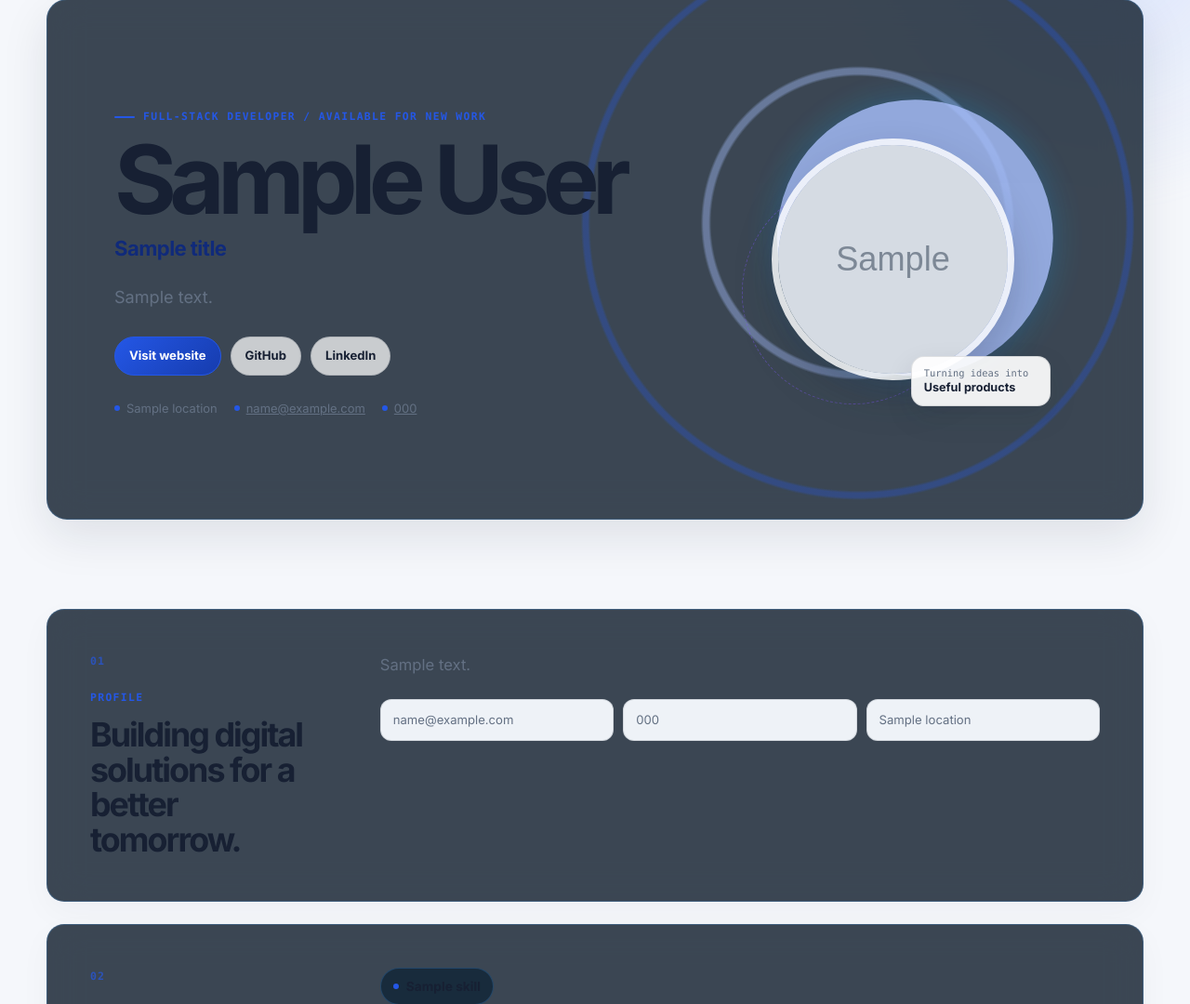
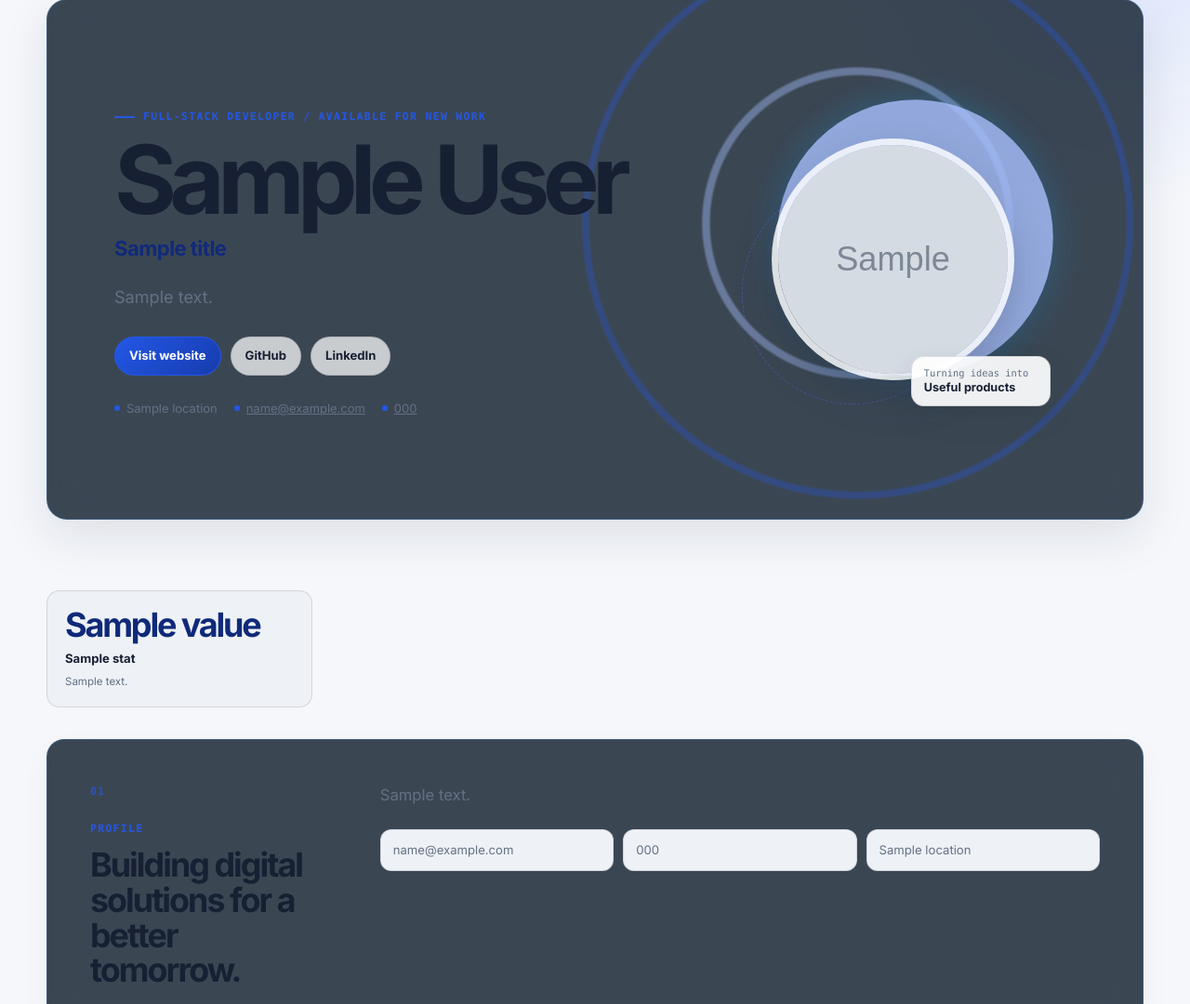
Before and after one commit to AdeelMalik22/portfolio_manager, a Django app: template templates/portfolio_templates/template_base_dark.html in a window 1280 px wide. Shown: the part 115-1195 px from the top of the page at 93% size. Run offline with Django 5.2, Linux system fonts and the light colour scheme; the template is opened without the code that fills it: most values are stand-ins (such as "Sample title", 1, 10 or a date in 2020); grey boxes marked "Sample" are stand-in pictures.

Commit message:
feat(content): add data-driven portfolio stats

```diff
--- a/portfolio/forms.py
+++ b/portfolio/forms.py
@@ -4,6 +4,7 @@ from .models import PublicPortfolio
 
 class PublicPortfolioForm(forms.ModelForm):
     skills = forms.JSONField(required=False)
+    stats = forms.JSONField(required=False)
     projects = forms.JSONField(required=False)
     experience = forms.JSONField(required=False)
     education = forms.JSONField(required=False)
@@ -16,12 +17,13 @@ class PublicPortfolioForm(forms.ModelForm):
         fields = [
             'full_name', 'title', 'bio', 'email', 'phone', 'location',
             'linkedin', 'github', 'portfolio_website', 'twitter',
-            'profile_image', 'skills', 'projects', 'experience', 'education',
+            'profile_image', 'skills', 'stats', 'projects', 'experience', 'education',
             'template', 'is_published'
         ]
         widgets = {
             'bio': forms.Textarea(attrs={'rows': 4}),
             'skills': forms.Textarea(attrs={'rows': 3}),
+            'stats': forms.Textarea(attrs={'rows': 4}),
             'projects': forms.Textarea(attrs={'rows': 5}),
             'experience': forms.Textarea(attrs={'rows': 5}),
             'education': forms.Textarea(attrs={'rows': 4}),
@@ -30,7 +32,7 @@ class PublicPortfolioForm(forms.ModelForm):
 
     def clean(self):
         cleaned = super().clean()
-        for field in ['skills', 'projects', 'experience', 'education']:
+        for field in ['skills', 'stats', 'projects', 'experience', 'education']:
             if cleaned.get(field) in [None, '']:
                 cleaned[field] = []
         return cleaned
--- a/portfolio/models.py
+++ b/portfolio/models.py
@@ -61,6 +61,7 @@ class Portfolio(models.Model):
 
     # Skills (stored as JSON)
     skills = models.JSONField(default=list)  # ["Python", "Django", "React"]
+    stats = models.JSONField(default=list)  # [{"value": "10+", "label": "Projects shipped"}]
 
     # Template Selection
     template = models.ForeignKey(PortfolioTemplate, on_delete=models.PROTECT)
@@ -176,6 +177,7 @@ class PublicPortfolio(models.Model):
 
     # Data (stored as JSON for flexibility)
     skills = models.JSONField(default=list)
+    stats = models.JSONField(default=list)
     projects = models.JSONField(default=list)
     experience = models.JSONField(default=list)
     education = models.JSONField(default=list)
--- a/portfolio/services.py
+++ b/portfolio/services.py
@@ -48,6 +48,7 @@ class PortfolioRenderer:
             'portfolio_website': self.portfolio.portfolio_website,
             'twitter': self.portfolio.twitter,
             'skills': self.portfolio.skills,
+            'stats': self.portfolio.stats,
             'projects': self.portfolio.projects,
             'experience': self.portfolio.experience,
             'education': self.portfolio.education,
@@ -117,6 +118,7 @@ class PublicPortfolioRenderer:
             'portfolio_website': self.portfolio.portfolio_website,
             'twitter': self.portfolio.twitter,
             'skills': self.portfolio.skills,
+            'stats': self.portfolio.stats,
             'projects': self.portfolio.projects,
             'experience': self.portfolio.experience,
             'education': self.portfolio.education,
--- a/templates/portfolio_templates/_portfolio_base.html
+++ b/templates/portfolio_templates/_portfolio_base.html
@@ -291,6 +291,45 @@
             content: "";
             border-radius: 50%;
             background: var(--brand);
+        }
+
+        .stats-strip {
+            display: grid;
+            grid-template-columns: repeat(4, minmax(0, 1fr));
+            gap: 12px;
+            margin: -20px 0 34px;
+        }
+
+        .stat-item {
+            padding: 18px 19px;
+            border: 1px solid var(--line);
+            border-radius: 14px;
+            background: var(--surface-alt);
+        }
+
+        .stat-item strong,
+        .stat-item span,
+        .stat-item small { display: block; }
+
+        .stat-item strong {
+            color: var(--accent-ink);
+            font-family: var(--display);
+            font-size: clamp(1.5rem, 3vw, 2.25rem);
+            letter-spacing: -.06em;
+            line-height: 1;
+        }
+
+        .stat-item span {
+            margin-top: 8px;
+            color: var(--ink);
+            font-size: .82rem;
+            font-weight: 750;
+        }
+
+        .stat-item small {
+            margin-top: 5px;
+            color: var(--muted);
+            font-size: .72rem;
         }
 
         .hero-visual { display: grid; justify-items: center; }
@@ -894,6 +933,8 @@
         @media (max-width: 760px) {
             .portfolio-page { width: min(100% - 28px, var(--page-width)); padding-top: 14px; }
 
+            .stats-strip { grid-template-columns: repeat(2, minmax(0, 1fr)); margin-top: -12px; }
+
             .portfolio-nav { min-height: 0; padding: 12px 14px; border-radius: 17px; }
 
             .nav-links { gap: 12px; }
@@ -1056,6 +1097,18 @@
             </div>
         </header>
 
+        {% if stats %}
+            <section class="stats-strip" aria-label="Portfolio highlights">
+                {% for stat in stats %}
+                    <article class="stat-item">
+                        <strong>{{ stat.value }}</strong>
+                        <span>{{ stat.label }}</span>
+                        {% if stat.detail %}<small>{{ stat.detail }}</small>{% endif %}
+                    </article>
+                {% endfor %}
+            </section>
+        {% endif %}
+
         <main class="portfolio-content">
             <section class="section section-about" id="about">
                 <div class="section-heading">
```
Also changed, not shown: portfolio/preview_context.py (+31 -2 lines), portfolio/serializers.py (+4 -4 lines), portfolio/migrations/0004_portfolio_stats_publicportfolio_stats.py (added).
